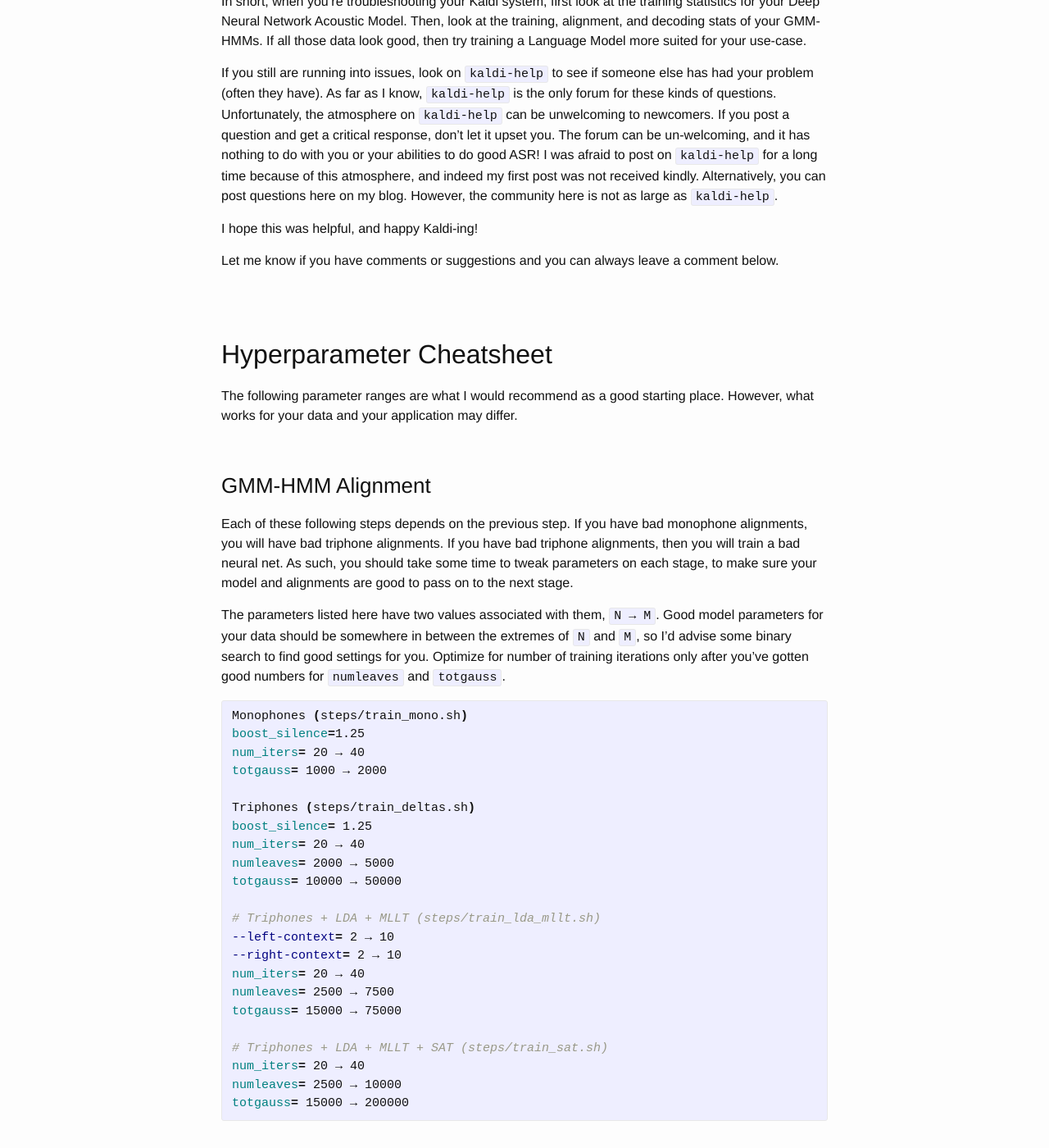
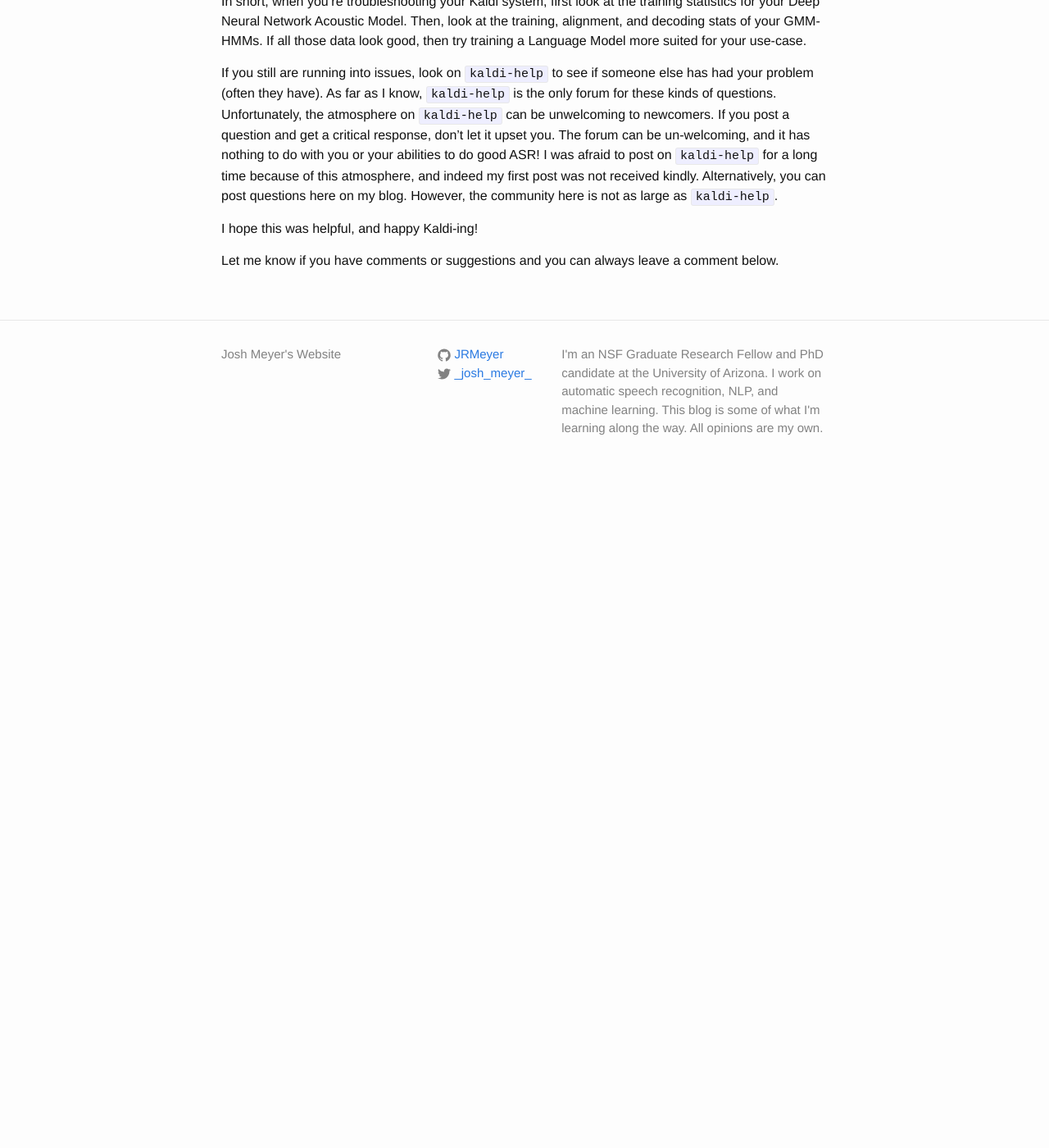
Before and after one commit to JRMeyer/jrmeyer.github.io, a Jekyll site: the page built from _posts/2019-08-17-Kaldi-troubleshooting.markdown, in a window 1280 px wide and 1400 px high, scrolled down 15322 px. Shown: the whole window at 82% size. Built offline with Jekyll 4.4.1, drawn with Linux system fonts in a browser that asks for light colours; comment, search, counter and statistics services are not loaded; after the commit the page ends 15916 px from its top, so only the background shows below that; some of the changed text lies outside the part shown.

Commit message:
cheatsheet as separate post

```diff
--- a/_posts/2019-08-17-Kaldi-troubleshooting.markdown
+++ b/_posts/2019-08-17-Kaldi-troubleshooting.markdown
@@ -498,77 +498,6 @@
 Let me know if you have comments or suggestions and you can always leave a comment below.
 
 
-<br/>
-<br/>
-
-## Hyperparameter Cheatsheet
-
-The following parameter ranges are what I would recommend as a good starting place. However, what works for your data and your application may differ.
-
-<br/>
-
-### GMM-HMM Alignment
-
-Each of these following steps depends on the previous step. If you have bad monophone alignments, you will have bad triphone alignments. If you have bad triphone alignments, then you will train a bad neural net. As such, you should take some time to tweak parameters on each stage, to make sure your model and alignments are good to pass on to the next stage.
-
-The parameters listed here have two values associated with them, `N → M`. Good model parameters for your data should be somewhere in between the extremes of `N` and `M`, so I’d advise some binary search to find good settings for you. Optimize for number of training iterations only after you’ve gotten good numbers for `numleaves` and `totgauss`.
-
-{% highlight bash %}
-Monophones (steps/train_mono.sh)
-boost_silence=1.25
-num_iters= 20 → 40
-totgauss= 1000 → 2000
-
-Triphones (steps/train_deltas.sh)
-boost_silence= 1.25
-num_iters= 20 → 40
-numleaves= 2000 → 5000
-totgauss= 10000 → 50000
-
-# Triphones + LDA + MLLT (steps/train_lda_mllt.sh)
---left-context= 2 → 10
---right-context= 2 → 10
-num_iters= 20 → 40
-numleaves= 2500 → 7500
-totgauss= 15000 → 75000
-
-# Triphones + LDA + MLLT + SAT (steps/train_sat.sh)
-num_iters= 20 → 40
-numleaves= 2500 → 10000
-totgauss= 15000 → 200000
-{% endhighlight %}
-
-<br/>
-
-### DNN Training
-
-You should ideally be using `nnet3` instead of `nnet2`. At this point, `nnet3` is tried and tested more, and will have better support moving forward.
-
-Long-skinny nets are better than short fat ones. Monitor your training progress with information from `compute_prob_train.*.log` and `compute_prob_valid.*.log`.
-
-{% highlight bash %}
-Number of epochs: 1 → 20
-Number of Hidden Layers: 5 → 15
-Dimension of Hidden Layers: 512 → 1280
-Kind of Neural Network: TDNN or LSTM
-Kind of non-linearity: ReLU or tanh
-{% endhighlight %}
-
-<br/>
-
-### Decoding
-
-There’s a speed / accuracy trade-off at decoding time. You can decode faster by considering fewer possible words / phrases, but if you don’t consider the correct word, then you’ve missed it.
-
-{% highlight bash %}
-max_active= 2000 → 7000
-min_active= 50 → 200
-beam= 5.0 → 15.0
-lattice_beam= 1.0 → 8.0
-{% endhighlight %}
-
-
-
 [install-kaldi]: http://jrmeyer.github.io/kaldi/2016/01/26/Installing-Kaldi.html
 [train-kaldi]: http://jrmeyer.github.io/kaldi/2016/12/15/DNN-AM-Kaldi.html
 [format-acc]: https://github.com/JRMeyer/multi-task-kaldi/blob/master/mtk/utils/format_accuracy_for_plot.sh
```
Also changed, not shown: _posts/2019-08-17-Kaldi-cheatsheet.markdown (added, +115 -0 lines).
